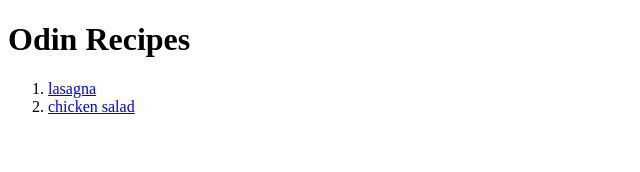
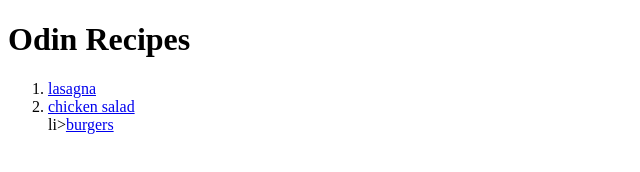
Before and after one commit to MGP1992/odin-recipies, a plain HTML site: page index.html in a window 1280 px wide. Shown: the full height of the page, 0-640 px from the left. Drawn offline with Linux system fonts and the light colour scheme.

Commit message:
add burgers link from main page

```diff
--- a/index.html
+++ b/index.html
@@ -9,6 +9,7 @@
         <ol>
             <li><a href="./recipes/lasagna.html">lasagna</a></li>
             <li><a href="./recipes/chicken-salad.html">chicken salad</a></li>
+            li><a href="./recipes/burgers.html">burgers</a></li>
         </ol>
     </body>
 </html>
```
